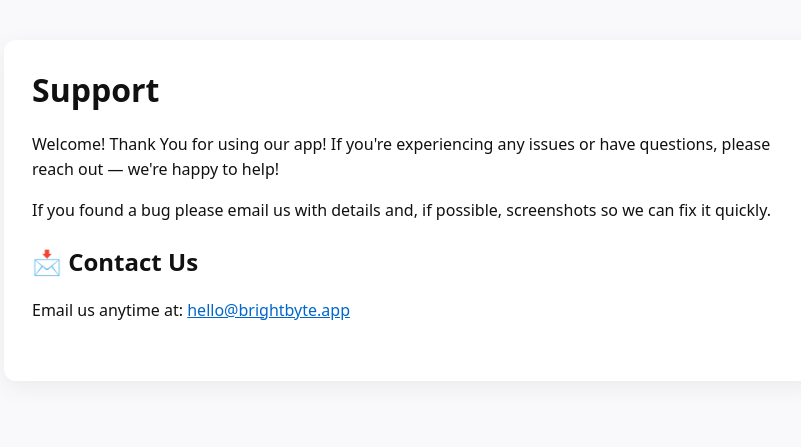
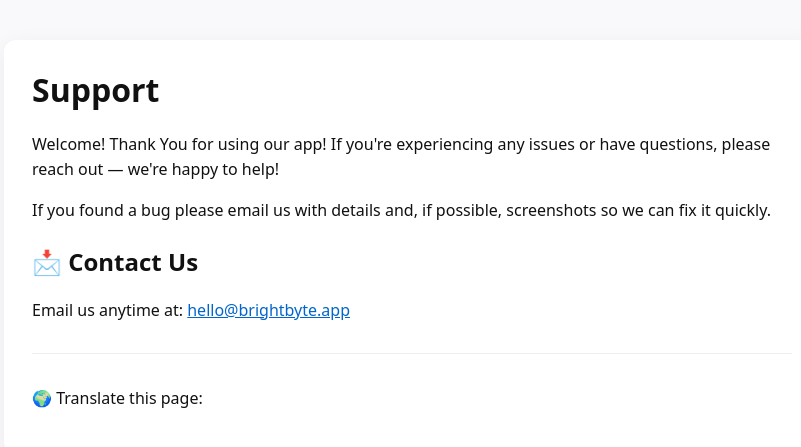
Before and after one commit to MagicScribble/BrightByte, a Jekyll site: the page support.html, which Jekyll copies as it is, in a window 1280 px wide. Shown: the top 447 px of the page, without its empty margins (228-1029 px from the left). Built offline with Jekyll 4.4.1, drawn with Linux system fonts in a browser that asks for light colours; a script that is not in the unit is left out.

Commit message:
Update support.html

```diff
--- a/support.html
+++ b/support.html
@@ -15,6 +15,7 @@
     p, li {line-height: 1.55;}
     a {color: #0066cc;}
     footer {font-size: 13px; color: #666; margin-top: 30px; border-top: 1px solid #eee; padding-top: 16px;}
+    .translate {margin-top: 30px; padding-top: 16px; border-top: 1px solid #eee;}
   </style>
 </head>
 <body>
@@ -26,18 +27,22 @@
     <h2>📩 Contact Us</h2>
     <p>Email us anytime at: <a href="mailto:hello@brightbyte.app">hello@brightbyte.app</a></p>
 
-    <!-- Translate widget inside container -->
-    <div id="google_translate_element" style="margin-top:30px;"></div>
+    <!-- Translation dropdown -->
+    <div class="translate">
+      <p>🌍 Translate this page:</p>
+      <div id="gtranslate_wrapper"></div>
+    </div>
   </main>
 
-  <script type="text/javascript">
-    function googleTranslateElementInit() {
-      new google.translate.TranslateElement(
-        {pageLanguage: 'en'},
-        'google_translate_element'
-      );
+  <!-- GTranslate Widget -->
+  <script src="https://cdn.gtranslate.net/widgets/latest/float.js" defer></script>
+  <script>
+    window.gtranslateSettings = {
+      "default_language": "en",
+      "languages": ["en","ar","fr","es","de","ru","zh-CN"],
+      "wrapper_selector": "#gtranslate_wrapper",
+      "alt_flags": {"ar":"🇸🇦","fr":"🇫🇷","es":"🇪🇸","de":"🇩🇪","ru":"🇷🇺","zh-CN":"🇨🇳"}
     }
   </script>
-  <script type="text/javascript" src="//translate.google.com/translate_a/element.js?cb=googleTranslateElementInit"></script>
 </body>
 </html>
```
